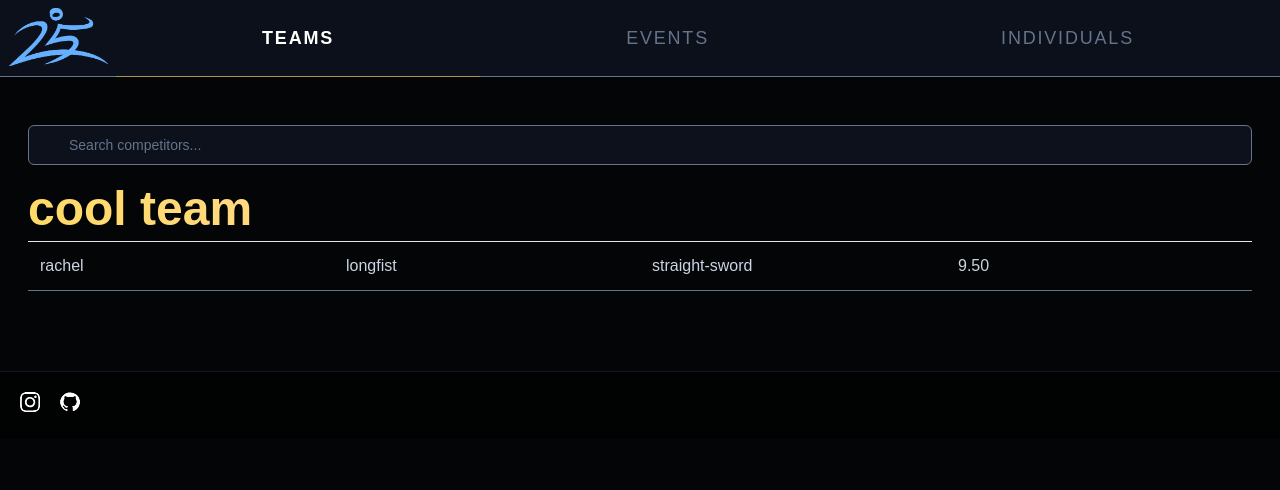
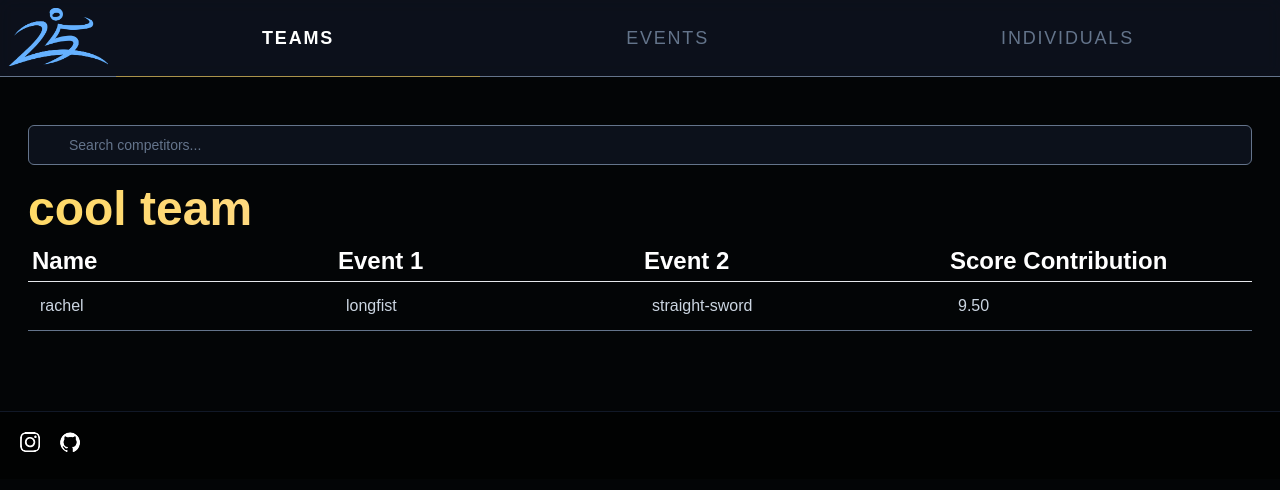
Before and after one commit to EliRodgers/SO2024, a Next.js app: page /teams in a window 1280 px wide. Shown: the top 490 px of the page. Built offline with nearby package versions, Linux system fonts and the light colour scheme; a web font is replaced by a local one.

Commit message:
fixing up tables

```diff
--- a/app/components/table.tsx
+++ b/app/components/table.tsx
@@ -1,3 +1,4 @@
+import head from "next/head";
 import React, { ReactNode } from "react";
 
 const Table = ({
@@ -46,19 +47,9 @@ const Table = ({
     <table className="table-fixed w-full mb-4 lg:mb-8">
       <thead>
         <tr className="justify-between lg:text-2xl capitalize text-lg font-grotesksc border-b">
-          {/* {cols.map((head: { header: ReactNode; field: any }) => {
-            // Check if any data exists for this column in the filteredData
-            const columnHasData = data.some((row: any) =>
-              String(row[head.field as keyof typeof row])
-                .toLowerCase()
-                .includes(query.toLowerCase())
-            );
-            // Render the heading only if data exists for this column
-            if (columnHasData) {
-              return <th className="p-1 text-left">{head.header}</th>;
-            }
-            return null; // Render nothing if no data exists for this column
-          })} */}
+          {cols.map((head: { header: ReactNode; field: any }) => (
+            <th className="p-1 text-left">{head.header}</th>
+          ))}
         </tr>
       </thead>
       <tbody>
--- a/app/individuals/page.tsx
+++ b/app/individuals/page.tsx
@@ -20,6 +20,15 @@ export default async function Individual({
   const query = searchParams?.query || "";
   const currentPage = Number(searchParams?.page) || 1;
   const competitors = await getCompetitorList();
+  const filteredCompetitors = competitors.filter((comp: any) =>
+    JSON.stringify(comp).toLowerCase().includes(query.toLowerCase())
+  );
+  console.log(filteredCompetitors);
+
+  const isEmptyArray = (arr: any[]) => {
+    if (arr === undefined) return true;
+    else return arr.length === 0;
+  };
 
   let data: Array<any>;
   let cols: Array<any>;
@@ -46,15 +55,13 @@ export default async function Individual({
         <div className="font-grotesk my-5 lg:mt-0">
           <SearchBar placeholder="Search competitors..." />
         </div>
-        <Suspense key={query + currentPage} fallback={<NotFound />}>
-          {/* <Table query={query} currentPage={currentPage} /> */}
-        </Suspense>
         competitors
       </div>
-      <Table data={competitors} selectcolumns={mycolumns} />
-      {/* <Table headers={[]} data={competitors} /> */}
-      {/* <CompetitorList /> */}
-      {/* </div> */}
+      {isEmptyArray(filteredCompetitors) ? (
+        <></>
+      ) : (
+        <Table data={filteredCompetitors} selectcolumns={mycolumns} />
+      )}
     </div>
   );
 }
--- a/app/teams/page.tsx
+++ b/app/teams/page.tsx
@@ -34,12 +34,7 @@ export default function Team({
           <div className="lg:mb-2 lg:text-5xl font-grotesksc text-3xl bg-gradient-to-r from-light-gold via-orange-200 to-int-gold bg-clip-text text-transparent font-bold">
             {team.name}
           </div>
-          <Table
-            data={team.competitors}
-            selectcolumns={undefined}
-            query={query}
-            currentPage={currentPage}
-          />
+          <Table data={team.competitors} selectcolumns={undefined} />
         </>
       ))}
     </div>
```
